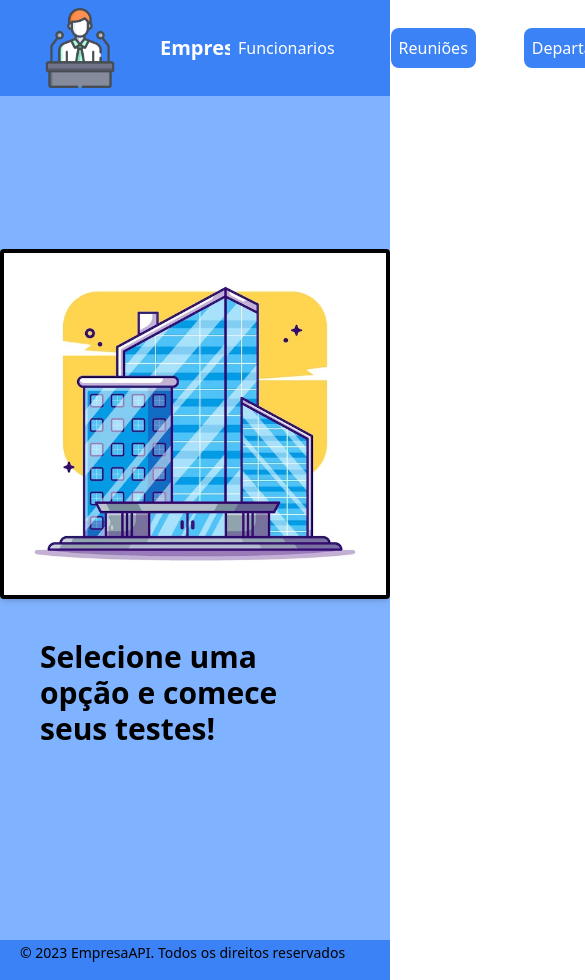
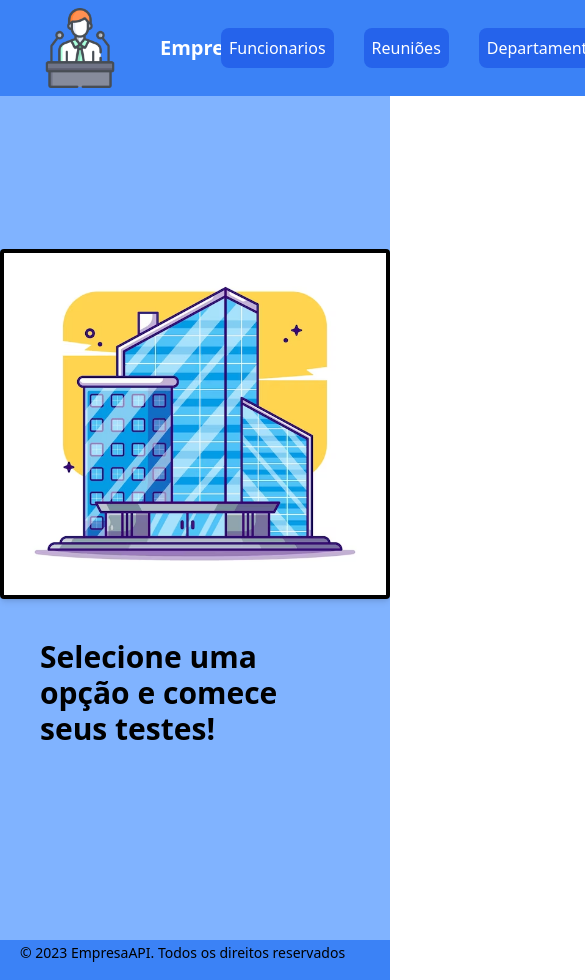
Before and after one commit to Fioshi/Empresa_FrontEnd, an Angular app: page /inicio in a window 390 px wide. Shown: the top 980 px of the page, 585 px wide, since content can reach past the window. Built offline with nearby package versions, Linux system fonts and the light colour scheme.

Commit message:
Feitas alterações para telas de 425px

```diff
--- a/src/app/components/cabecalho/cabecalho.component.css
+++ b/src/app/components/cabecalho/cabecalho.component.css
@@ -1,3 +1,12 @@
 .header {
   height: 6em;
 }
+
+@media screen and (max-width: 425px) {
+  .header{
+    width: 153vw
+  }
+  .btn{
+    margin: 15px;
+  }
+}
--- a/src/app/components/cabecalho/cabecalho.component.html
+++ b/src/app/components/cabecalho/cabecalho.component.html
@@ -1,13 +1,19 @@
 <header class="header bg-blue-500 h-20 flex justify-between items-center">
   <div class="flex items-center">
     <img class="h-20 px-10" src="../../../assets/imgs/logo.png" alt="Logo de um livro ">
-    <h1 class="text-white text-xl font-bold ">Empresa</h1>
-    </div>
+    <h1 class="text-white text-xl font-bold "><a routerLink="/inicio">Empresa</a></h1>
+  </div>
   <nav>
     <ul class="flex m-10">
-      <li class="text-white m-6 p-2 bg-blue-500 rounded-lg hover:bg-blue-800 focus:outline-none focus:ring-2 focus:ring-blue-400 focus:ring-opacity-75"><a href="">Funcionarios</a></li>
-      <li class="text-white m-6 p-2 bg-blue-500 rounded-lg hover:bg-blue-800 focus:outline-none focus:ring-2 focus:ring-blue-400 focus:ring-opacity-75"><a href="">Reuniões</a></li>
-      <li class="text-white m-6 p-2 bg-blue-500 rounded-lg hover:bg-blue-800 focus:outline-none focus:ring-2 focus:ring-blue-400 focus:ring-opacity-75"><a href="">Departamentos</a></li>
+      <li>
+        <button class="btn text-white m-6 p-2 bg-blue-600 rounded-lg hover:bg-blue-800 focus:outline-none focus:ring-2 focus:ring-blue-400 focus:ring-opacity-75" routerLink="/funcionarios">Funcionarios</button>
+      </li>
+      <li>
+        <button class="btn text-white m-6 p-2 bg-blue-600 rounded-lg hover:bg-blue-800 focus:outline-none focus:ring-2 focus:ring-blue-400 focus:ring-opacity-75" routerLink="">Reuniões</button>
+      </li>
+      <li>
+        <button class="btn text-white m-6 p-2 bg-blue-600 rounded-lg hover:bg-blue-800 focus:outline-none focus:ring-2 focus:ring-blue-400 focus:ring-opacity-75" routerLink="">Departamentos</button>
+      </li>
     </ul>
   </nav>
 </header>
```
